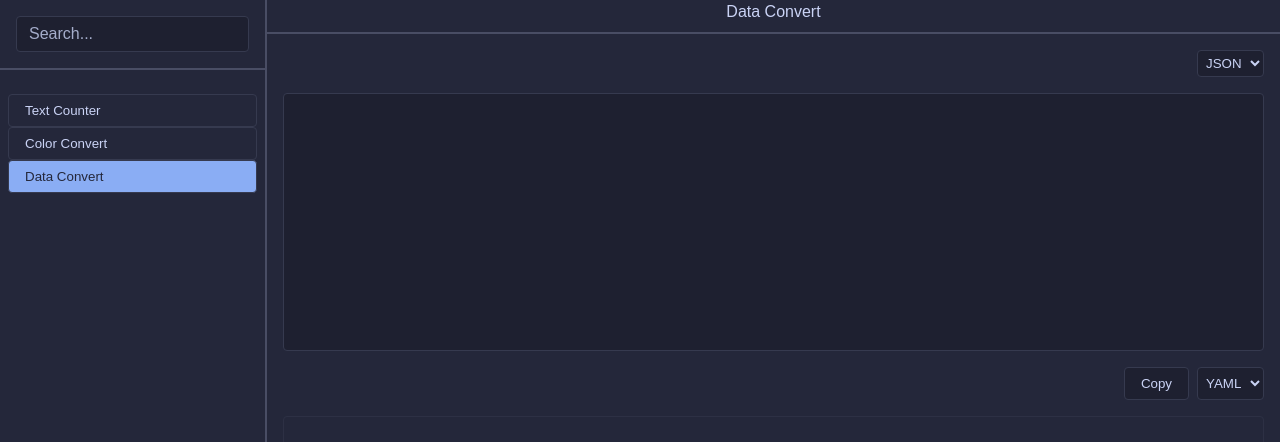
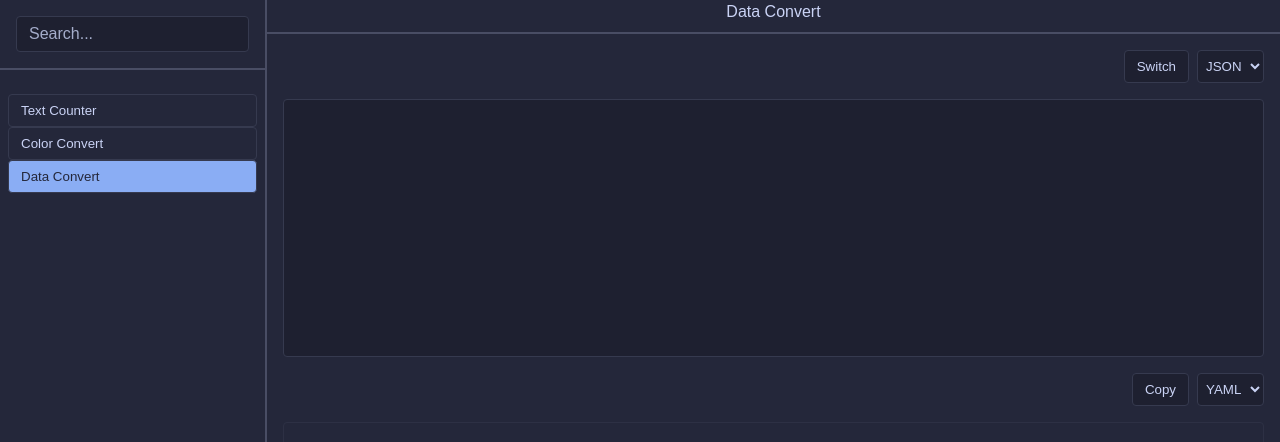
Before and after one commit to uncenter/katido, a Vue app: page / in a window 1280 px wide. Both pictures are taken after a click on the button "Data Convert". Shown: the top 442 px of the page. Built offline with nearby package versions, Linux system fonts and the light colour scheme.

Commit message:
feat(dataconvert): add switch button

```diff
--- a/src/styles.css
+++ b/src/styles.css
@@ -77,7 +77,7 @@ button {
 	color: var(--ctp-text);
 	border: 1px solid var(--ctp-surface0);
 	border-radius: 0.25rem;
-	padding: 0.5rem 1rem;
+	padding: 0.5rem 0.75rem;
 }
 button:hover {
 	cursor: pointer;
--- a/src/tools/DataConvert/index.vue
+++ b/src/tools/DataConvert/index.vue
@@ -65,6 +65,14 @@ watch(
 <template>
 	<section>
 		<div class="toolbar">
+			<button
+				@click="
+					[inputFormat, outputFormat] = [outputFormat, inputFormat];
+					text = stringified;
+				"
+			>
+				Switch
+			</button>
 			<select v-model="inputFormat">
 				<option v-for="(format, key) in formats" :value="key">
 					{{ format.name }}
```
